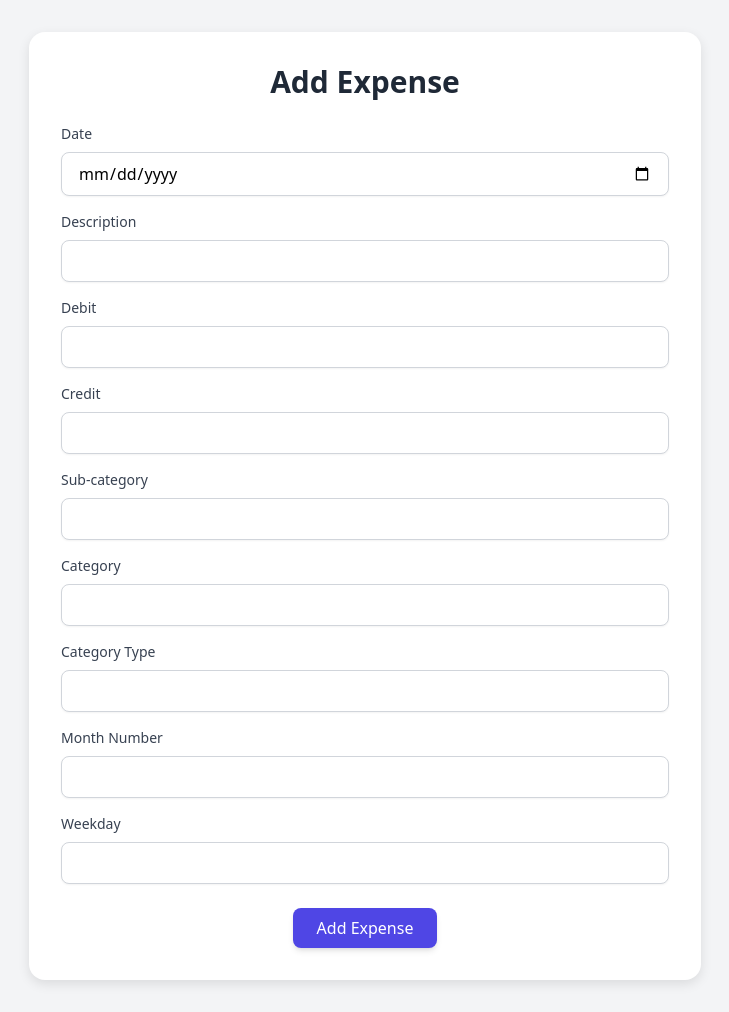
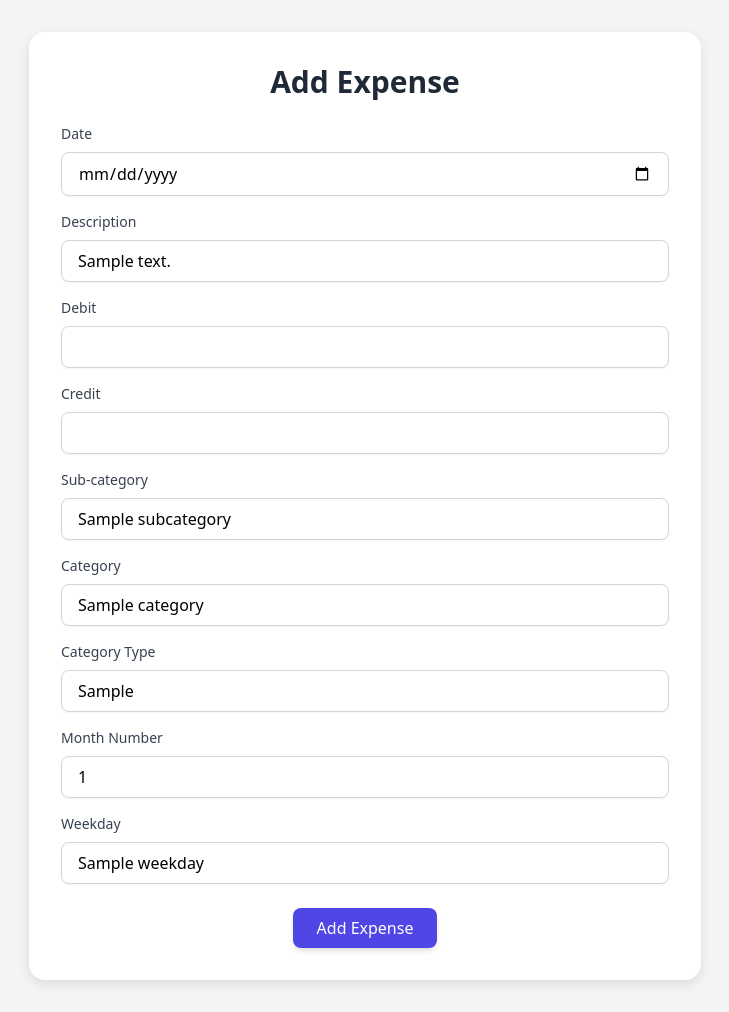
Before and after one commit to Vijaya0869/Project_ExpensesTracker, a Flask app: template templates/add_expense.html in a window 1280 px wide. Shown: the whole page, without its empty margins (275-1004 px from the left). Run offline with Flask 3, Linux system fonts and the light colour scheme; the template is opened without the code that fills it: most values are stand-ins (such as "Sample title", 1, 10 or a date in 2020); some libraries are stand-ins or nearby versions.

Commit message:
Final Changes

```diff
--- a/app.py
+++ b/app.py
@@ -92,7 +92,6 @@ def index():
         unique_weekdays=unique_weekdays
     )
 
-
 @app.route('/dashboard')
 def dashboard():
     expenses = load_expenses()
@@ -166,66 +165,72 @@ def register():
 
     return render_template('register.html')
 
-CATEGORY_LIMITS = {
-    'Living Expenses': 400,
-    'Dining Out': 10000,
-    'Groceries': 5000,
-    'Discretionary': 2000
-}
+@app.route("/add_expense", methods=["GET", "POST"])
+def add_expense():
+    if request.method == "POST":
+        data = request.form
+        category = data.get("category")
+        month = int(data.get("month_number"))
+        debit = float(data.get("debit") or 0)
 
-@app.route('/add_expense', methods=['GET', 'POST'])
-def add_expense():
-    if 'user' not in session:
-        return redirect(url_for('login'))
+        # Debugging logs (optional)
+        print(f"Category: {category}")
+        print(f"Month: {month}")
+        print(f"Debit: {debit}")
 
-    # Fetch expenses for current user from MongoDB
-    user_expenses = list(expenses_collection.find({'user': session['user']}))
+        # Get total spent in this category/month from MongoDB
+        total_spent = sum(
+            expense.get('Debit', 0)
+            for expense in expenses_collection.find({
+                'user': session['user'],
+                'Category': category,
+                'Month Number': month
+            })
+        )
+        print(f"Total spent in category/month: {total_spent}")
 
-    # Calculate total amount for a specific category (example: Food)
-    total_amount_in_category = sum(float(e['Amount']) for e in user_expenses if e['Category'] == 'Food')
+        category_limits = {
+            'Living Expenses': 400,
+            'Dining Out': 1000,
+            'Groceries': 1000,
+            'Discretionary': 2000,
+            'Electronics':5000
 
-    # Define a category limit
-    category_limit = 1000  # Example limit
+        }
+        limit = category_limits.get(category, float("inf"))
+        category_limit_exceeded = (total_spent + debit) > limit
+        print(f"Limit: {limit}")
+        print(f"Exceeded: {category_limit_exceeded}")
 
-    # Check if the category limit is exceeded
-    category_limit_exceeded = total_amount_in_category > category_limit
+        if category_limit_exceeded and not data.get("confirmed"):
+            return render_template(
+                "add_expense.html",
+                category_limit_exceeded=True,
+                form_data=data
+            )
 
-    if request.method == 'POST':
-        # Capture form data
-        date = request.form['date']
-        description = request.form['description']
-        debit = float(request.form['debit'])
-        credit = float(request.form['credit'])
-        subcategory = request.form['subcategory']
-        category = request.form['category']
-        category_type = request.form['category_type']
-        month_number = int(request.form['month_number'])
-        weekday = request.form['weekday']
-        amount = debit - credit
+        # Insert the expense into MongoDB
+        expense = {
+            'Date': data.get("date"),
+            'Description': data.get("description"),
+            'Debit': float(data.get("debit") or 0),
+            'Credit': float(data.get("credit") or 0),
+            'Sub-category': data.get("subcategory"),
+            'Category': category,
+            'Category Type': data.get("category_type"),
+            'Month Number': month,
+            'Weekday': data.get("weekday"),
+            'Amount': float(data.get("debit") or 0) - float(data.get("credit") or 0),
+            'user': session['user']
+        }
+        expenses_collection.insert_one(expense)
 
-        # Create the new expense document
-        new_expense = {
-            'user': session['user'],
-            'Date': date,
-            'Description': description,
-            'Debit': debit,
-            'Credit': credit,
-            'Sub-category': subcategory,
-            'Category': category,
-            'Category Type': category_type,
-            'Month Number': month_number,
-            'Weekday': weekday,
-            'Amount': amount
-        }
+        flash("Expense added successfully!", "success")
+        return redirect(url_for("index"))
 
-        # Insert into MongoDB
-        result = expenses_collection.insert_one(new_expense)
-        print(f"Inserted document ID: {result.inserted_id}")
+    # GET request
+    return render_template("add_expense.html", category_limit_exceeded=False)
 
-        # Redirect to main page
-        return redirect(url_for('index'))
-
-    return render_template('add_expense.html', category_limit_exceeded=category_limit_exceeded)
 
 from bson.objectid import ObjectId
 
--- a/templates/add_expense.html
+++ b/templates/add_expense.html
@@ -10,31 +10,11 @@
         body {
             background-color: #f3f4f6;
         }
-
         .card {
             background-color: #ffffff;
             border-radius: 1rem;
             box-shadow: 0 4px 12px rgba(0, 0, 0, 0.1);
             padding: 2rem;
-        }
-
-        /* Pop-up alert style */
-        .alert {
-            display: none;
-            position: fixed;
-            top: 20px;
-            left: 50%;
-            transform: translateX(-50%);
-            background-color: #ff6b6b;
-            color: white;
-            padding: 1rem 2rem;
-            border-radius: 0.5rem;
-            font-size: 1rem;
-            z-index: 9999;
-        }
-
-        .alert.show {
-            display: block;
         }
     </style>
 </head>
@@ -49,83 +29,102 @@
                     <!-- Date -->
                     <div class="mb-4">
                         <label for="date" class="block text-sm font-medium text-gray-700">Date</label>
-                        <input type="date" name="date" id="date" required class="mt-2 w-full px-4 py-2 border border-gray-300 rounded-lg shadow-sm">
+                        <input type="date" name="date" id="date" required
+                            value="{{ form_data['date'] if form_data else '' }}"
+                            class="mt-2 w-full px-4 py-2 border border-gray-300 rounded-lg shadow-sm">
                     </div>
 
                     <!-- Description -->
                     <div class="mb-4">
                         <label for="description" class="block text-sm font-medium text-gray-700">Description</label>
-                        <input type="text" name="description" id="description" required class="mt-2 w-full px-4 py-2 border border-gray-300 rounded-lg shadow-sm">
+                        <input type="text" name="description" id="description" required
+                            value="{{ form_data['description'] if form_data else '' }}"
+                            class="mt-2 w-full px-4 py-2 border border-gray-300 rounded-lg shadow-sm">
                     </div>
 
                     <!-- Debit -->
                     <div class="mb-4">
                         <label for="debit" class="block text-sm font-medium text-gray-700">Debit</label>
-                        <input type="number" name="debit" id="debit" required class="mt-2 w-full px-4 py-2 border border-gray-300 rounded-lg shadow-sm">
+                        <input type="number" name="debit" id="debit" step="0.01" min="0" required
+                            value="{{ form_data['debit'] if form_data else '' }}"
+                            class="mt-2 w-full px-4 py-2 border border-gray-300 rounded-lg shadow-sm">
                     </div>
 
                     <!-- Credit -->
                     <div class="mb-4">
                         <label for="credit" class="block text-sm font-medium text-gray-700">Credit</label>
-                        <input type="number" name="credit" id="credit" class="mt-2 w-full px-4 py-2 border border-gray-300 rounded-lg shadow-sm">
+                        <input type="number" name="credit" id="credit" step="0.01" min="0"
+                            value="{{ form_data['credit'] if form_data else '' }}"
+                            class="mt-2 w-full px-4 py-2 border border-gray-300 rounded-lg shadow-sm">
                     </div>
 
                     <!-- Sub-category -->
                     <div class="mb-4">
                         <label for="subcategory" class="block text-sm font-medium text-gray-700">Sub-category</label>
-                        <input type="text" name="subcategory" id="subcategory" required class="mt-2 w-full px-4 py-2 border border-gray-300 rounded-lg shadow-sm">
+                        <input type="text" name="subcategory" id="subcategory" required
+                            value="{{ form_data['subcategory'] if form_data else '' }}"
+                            class="mt-2 w-full px-4 py-2 border border-gray-300 rounded-lg shadow-sm">
                     </div>
 
                     <!-- Category -->
                     <div class="mb-4">
                         <label for="category" class="block text-sm font-medium text-gray-700">Category</label>
-                        <input type="text" name="category" id="category" required class="mt-2 w-full px-4 py-2 border border-gray-300 rounded-lg shadow-sm">
+                        <input type="text" name="category" id="category" required
+                            value="{{ form_data['category'] if form_data else '' }}"
+                            class="mt-2 w-full px-4 py-2 border border-gray-300 rounded-lg shadow-sm">
                     </div>
 
                     <!-- Category Type -->
                     <div class="mb-4">
                         <label for="category_type" class="block text-sm font-medium text-gray-700">Category Type</label>
-                        <input type="text" name="category_type" id="category_type" required class="mt-2 w-full px-4 py-2 border border-gray-300 rounded-lg shadow-sm">
+                        <input type="text" name="category_type" id="category_type" required
+                            value="{{ form_data['category_type'] if form_data else '' }}"
+                            class="mt-2 w-full px-4 py-2 border border-gray-300 rounded-lg shadow-sm">
                     </div>
 
                     <!-- Month Number -->
                     <div class="mb-4">
                         <label for="month_number" class="block text-sm font-medium text-gray-700">Month Number</label>
-                        <input type="number" name="month_number" id="month_number" required class="mt-2 w-full px-4 py-2 border border-gray-300 rounded-lg shadow-sm">
+                        <input type="number" name="month_number" id="month_number" min="1" max="12" required
+                            value="{{ form_data['month_number'] if form_data else '' }}"
+                            class="mt-2 w-full px-4 py-2 border border-gray-300 rounded-lg shadow-sm">
                     </div>
 
                     <!-- Weekday -->
                     <div class="mb-4">
                         <label for="weekday" class="block text-sm font-medium text-gray-700">Weekday</label>
-                        <input type="text" name="weekday" id="weekday" required class="mt-2 w-full px-4 py-2 border border-gray-300 rounded-lg shadow-sm">
+                        <input type="text" name="weekday" id="weekday" required
+                            value="{{ form_data['weekday'] if form_data else '' }}"
+                            class="mt-2 w-full px-4 py-2 border border-gray-300 rounded-lg shadow-sm">
                     </div>
 
                     <!-- Submit Button -->
                     <div class="flex justify-center mt-6">
-                        <button type="submit" class="bg-indigo-600 text-white px-6 py-2 rounded-lg hover:bg-indigo-700 shadow-md">Add Expense</button>
+                        <button type="submit"
+                            class="bg-indigo-600 text-white px-6 py-2 rounded-lg hover:bg-indigo-700 shadow-md">Add
+                            Expense</button>
                     </div>
                 </form>
             </div>
         </div>
     </div>
 
-    <!-- Pop-up alert -->
-    <div class="alert" id="alertMessage">
-        <strong><span id="alertText"></span></strong>
-    </div>
+    <script>
+        const categoryLimitExceeded = "{{ category_limit_exceeded|lower }}";
+        const form = document.getElementById('expenseForm');
 
-    <script>
-        const categoryLimitExceeded = "{{ 'true' if category_limit_exceeded else 'false' }}".trim();
-        const form = document.getElementById('expenseForm');
-        form.addEventListener('submit', function (event) {
-            if (categoryLimitExceeded === "true") {
-                event.preventDefault();
-                const confirmed = confirm("You've exceeded the expected amount for this category this month. Please spend wisely. Do you still want to proceed?");
-                if (confirmed) {
-                    form.submit();
-                }
+        if (categoryLimitExceeded === "true") {
+            // Pop-up immediately when page loads
+            const confirmed = confirm("YOU HAVE EXCEEDED YOUR MONTHLY LIMIT FOR THIS CATEGORY. PLEASE SPEND YOUR MONEY WISELY! Do you still want to proceed?");
+            if (confirmed) {
+                const hidden = document.createElement("input");
+                hidden.type = "hidden";
+                hidden.name = "confirmed";
+                hidden.value = "true";
+                form.appendChild(hidden);
+                form.submit();
             }
-        });
+        }
     </script>
 </body>
 
```
Also changed, not shown: templates/index.html (line endings or trailing spaces), 1 other file.
